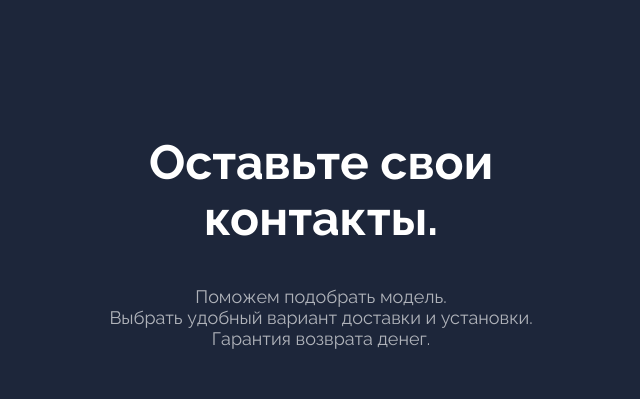
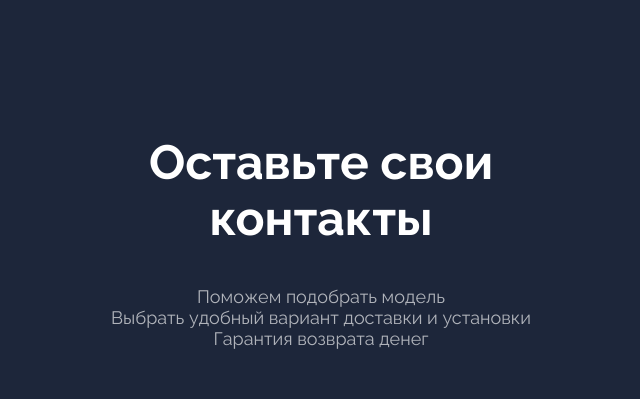
Before and after one commit to Evgeniy123987/Gren-corp-landing, a plain HTML site: page index.html in a window 1280 px wide. Shown: the part 2520-2919 px from the top of the page, without its empty margins (319-959 px from the left). Drawn offline with nearby package versions, Linux system fonts and the light colour scheme.

Commit message:
исправили текст формы

```diff
--- a/index.html
+++ b/index.html
@@ -114,11 +114,11 @@
 
   <section class="form" id="form">
       <div class="form__container">
-      <h1>Оставьте свои контакты.</h1>
+      <h1>Оставьте свои контакты</h1>
       <p>
-        Поможем подобрать модель.<br>
-         Выбрать удобный вариант доставки и установки.<br>
-         Гарантия возврата денег.<br>
+        Поможем подобрать модель<br>
+         Выбрать удобный вариант доставки и установки<br>
+         Гарантия возврата денег<br>
       </p>
       <form>
         <div class="form__group">
```
